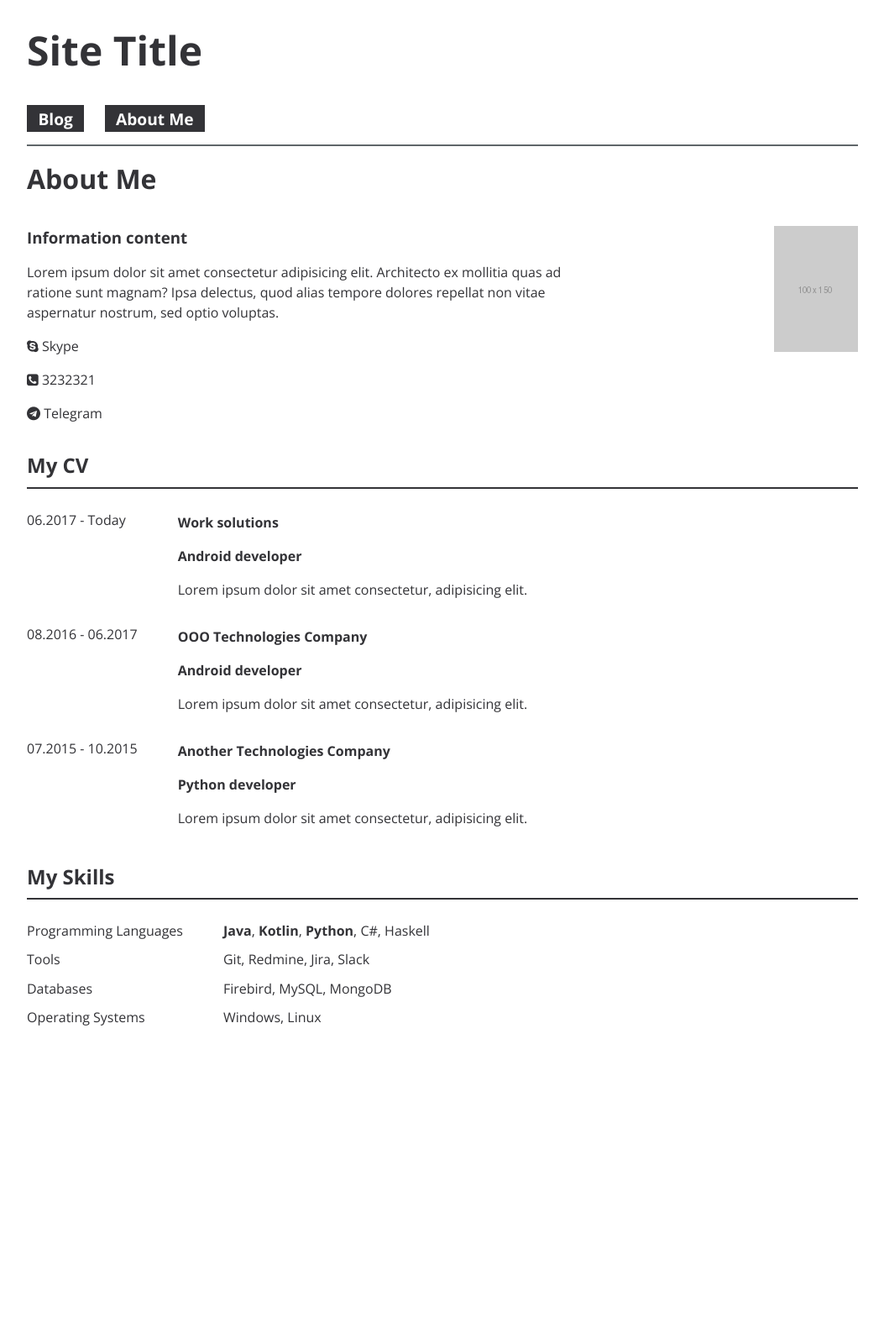
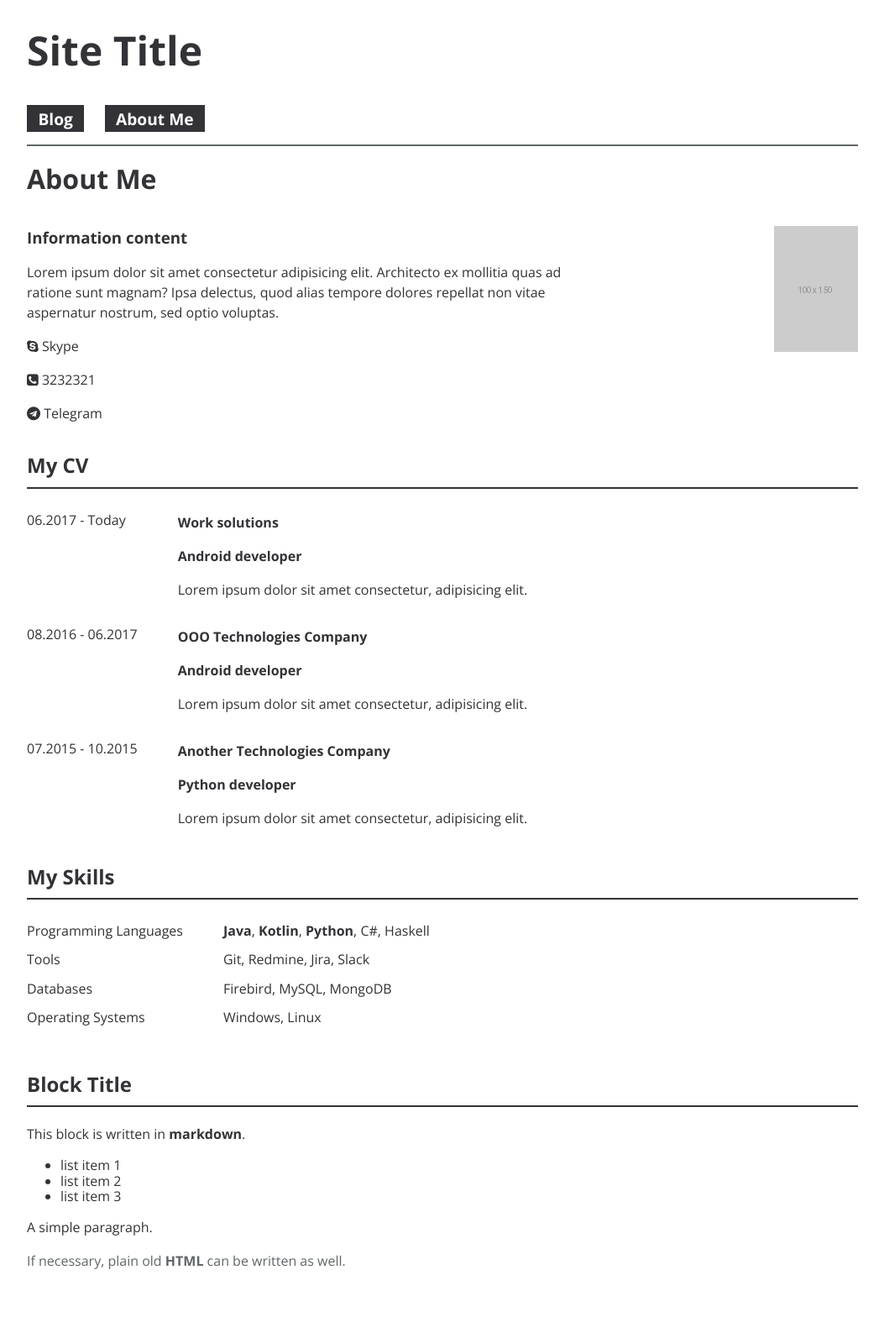
Before and after one commit to chalatz/a-jekyll-blog, a Jekyll site: the page built from about-me.html, in a window 1280 px wide. Shown: the whole page at 84% size, without its empty margins (113-1166 px from the left). Built offline with Jekyll 4.4.1, drawn with Linux system fonts in a browser that asks for light colours; before the commit the page ends 1293 px from its top, so only the background shows below that.

Commit message:
Added include with markdown support

```diff
--- /dev/null
+++ b/_includes/block.html
@@ -0,0 +1,7 @@
+<!-- This file is used to allow the use of markdown inside block.html
+It would nice if it's not edited. -->
+
+<section class="block">
+{% capture block_include %}{% include block.md %}{% endcapture %}
+{{ block_include | markdownify }}
+</section>
--- /dev/null
+++ b/_includes/block.md
@@ -0,0 +1,13 @@
+## Block Title
+
+This block is written in **markdown**.
+
+- list item 1
+- list item 2
+- list item 3
+
+A simple paragraph.
+
+<p class="text-gray">
+    If necessary, plain old <strong>HTML</strong> can be written as well.
+</p>
--- /dev/null
+++ b/_includes/cv.html
@@ -0,0 +1,6 @@
+<section class="block about-me__cv">
+
+    {% include cv/xp.html %}
+    {% include cv/skills.html %}
+
+</section>
--- a/_includes/cv/skills.html
+++ b/_includes/cv/skills.html
@@ -1,3 +1,6 @@
+<!-- This file is included in cv.html
+Please be careful if you want to edit it -->
+
 <h2 class="block__title">
     {{ site.data.cv.skills_title }}
 </h2>
--- a/_includes/cv/xp.html
+++ b/_includes/cv/xp.html
@@ -1,3 +1,5 @@
+<!-- This file is included in cv.html
+Please be careful if you want to edit it -->
 
 <h2 class="block__title">
     {{ site.data.cv.xp_title }}
--- a/_sass/block.scss
+++ b/_sass/block.scss
@@ -8,7 +8,9 @@
         margin-bottom: 1.5em;
     }
 
-    &__title {
+    h1,
+    h2,
+    h3 {
         padding-bottom: 0.5em;
         border-bottom: 2px solid $black;
     }
--- a/_sass/typography.scss
+++ b/_sass/typography.scss
@@ -6,6 +6,7 @@
 a {
     text-decoration: none;
     color: $black;
+    -webkit-transition: all .2s linear;
     transition: all .2s linear;
     &:hover {
         color: $gray;
--- a/about-me.html
+++ b/about-me.html
@@ -29,11 +29,8 @@ title: About Me
 
     </section>
 
-    <section class="block about-me__cv">
+    {% include cv.html %}
 
-        {% include cv/xp.html %}
-        {% include cv/skills.html %}
-
-    </section>
+    {% include block.html %}
 
 </section>
```
